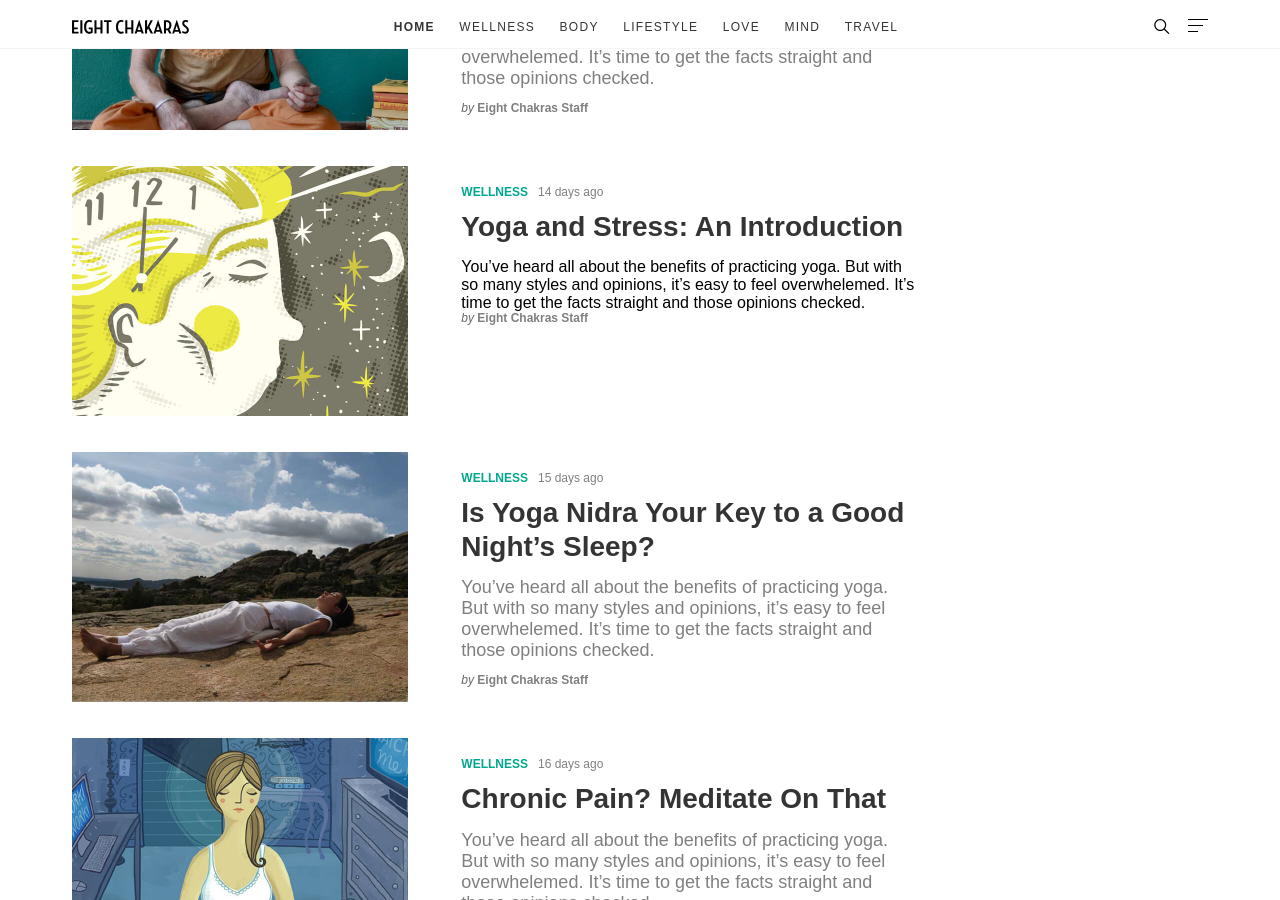
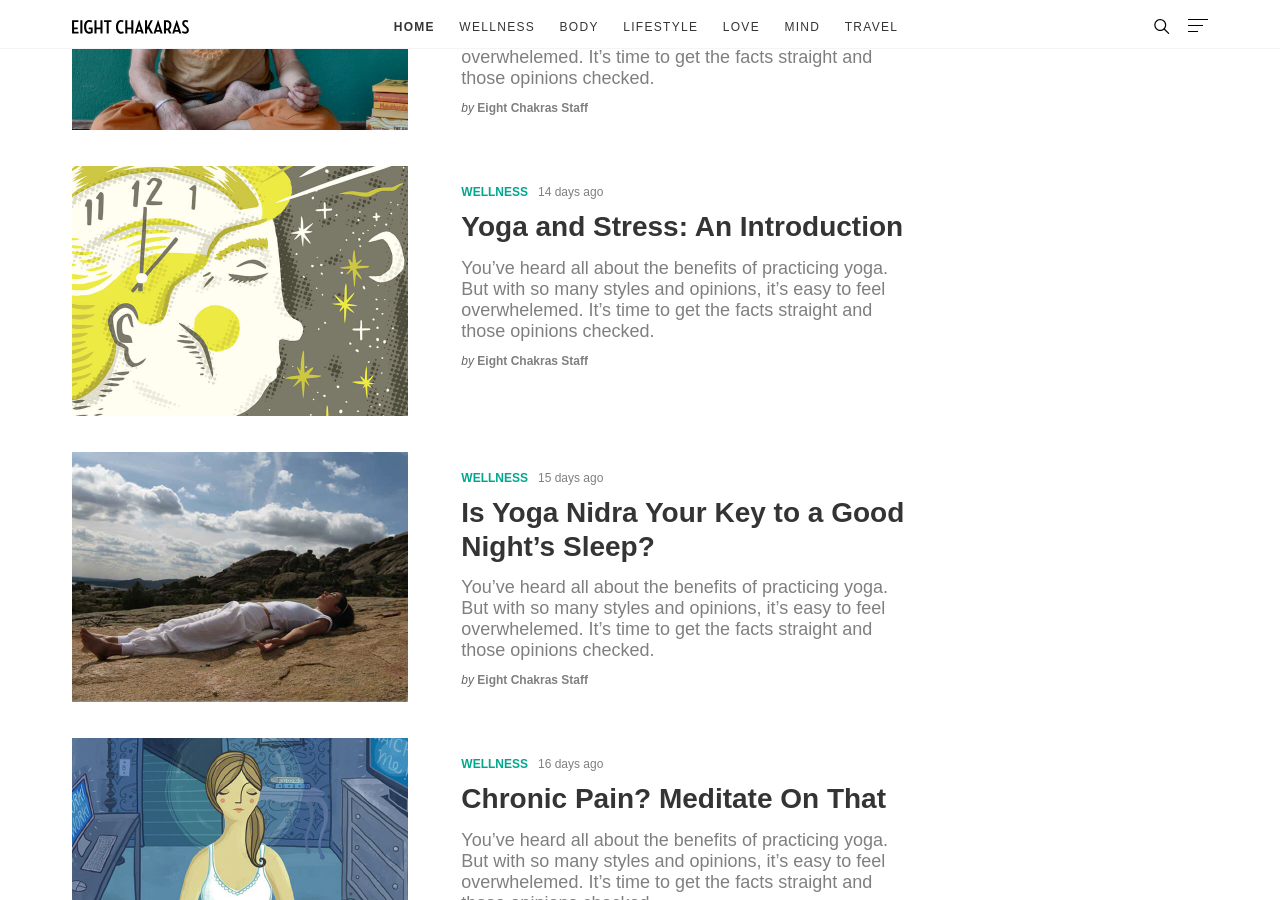
Before and after one commit to levineux/yoganosh.github.io, a Jekyll site: the page built from _pages/home.md, in a window 1280 px wide and 900 px high, scrolled down 704 px. Built offline with Jekyll 4.4.1, drawn with Linux system fonts in a browser that asks for light colours.

Commit message:
fixing teaser display issue

```diff
--- a/_layouts/category.html
+++ b/_layouts/category.html
@@ -46,7 +46,7 @@ layout: default
           {% if p.content contains '<!--more-->' %}
             {{ p.content | split:'<!--more-->' | first }}
           {% else %}
-            {{ p.excerpt }}
+            <p>{{ p.excerpt }}</p>
           {% endif %}
           <div class="author hidden-xs">by <a href="#">{{ p.author }}</a></div>
         </div>
--- a/_layouts/homepage.html
+++ b/_layouts/homepage.html
@@ -40,7 +40,7 @@ layout: default
           {% if post.content contains '<!--more-->' %}
             {{ post.content | split:'<!--more-->' | first }}
           {% else %}
-            {{ post.excerpt }}
+            <p>{{ post.excerpt }}</p>
           {% endif %}
           <div class="author hidden-xs">by <a href="#">{{ post.author }}</a></div>
         </div>
--- a/_layouts/story.html
+++ b/_layouts/story.html
@@ -126,7 +126,7 @@ layout: default
             {% if post.content contains '<!--more-->' %}
               {{ post.content | split:'<!--more-->' | first }}
             {% else %}
-              {{ post.excerpt }}
+              <p>{{ post.excerpt }}</p>p>
             {% endif %}
             <div class="author hidden-xs">by <a href="#">{{ post.author }}</a></div>
           </div>
```
